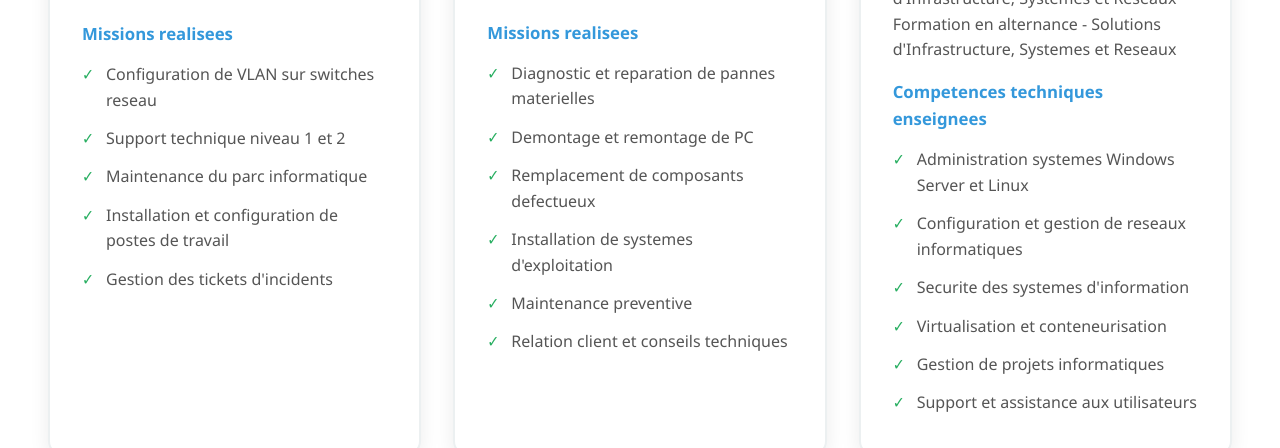
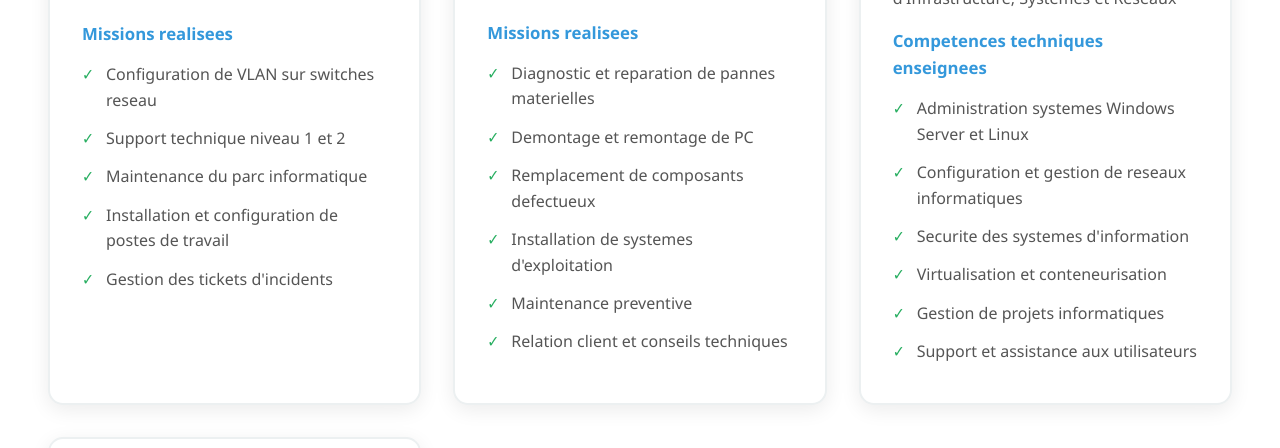
Before and after one commit to simon-etc/portfolio, a website: page index.html in a window 1280 px wide. Shown: the part 6559-7007 px from the top of the page. Drawn offline with Linux system fonts and the light colour scheme.

Commit message:
Update index.html

```diff
--- a/index.html
+++ b/index.html
@@ -1401,7 +1401,6 @@
                     <div class="experience-content">
                         <p>Formation en alternance - Solutions d'Infrastructure, Systemes et Reseaux</p>
                         <div class="experience-content">
-                        <p>Formation en alternance - Solutions d'Infrastructure, Systemes et Reseaux</p>
                         <h4>Competences techniques enseignees</h4>
                         <ul>
                             <li>Administration systemes Windows Server et Linux</li>
@@ -1428,8 +1427,8 @@
                             <p class="date"><i class="fas fa-calendar-alt"></i> 2021 - 2024</p>
                             <p class="location"><i class="fas fa-school"></i> Lycee Henri Becquerel - Tours</p>
                         </div>
-                    </div>
-                    <div class="experience-content">
+                       </div>
+                  <div class="experience-content">
                         <h4>Projets et realisations pendant le Bac SN</h4>
                         <ul>
                             <li>Projet domotique : installation systeme de surveillance IP avec serveur de stockage local</li>
@@ -1448,6 +1447,7 @@
                    </div>
               </div>
         </section>
+
         <section id="certifications">
             <h2><i class="fas fa-certificate"></i> Certifications et Formations</h2>
 
```
